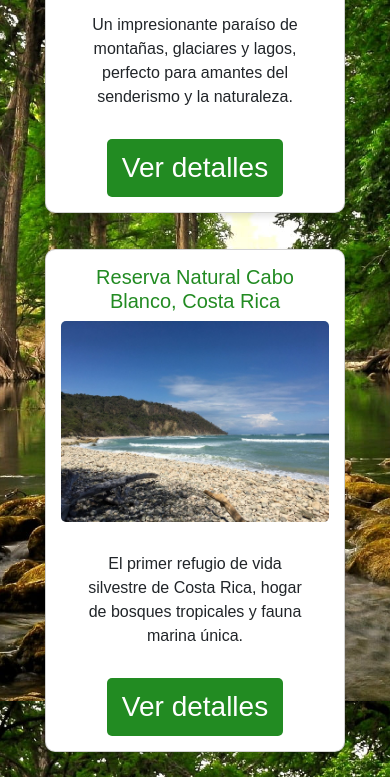
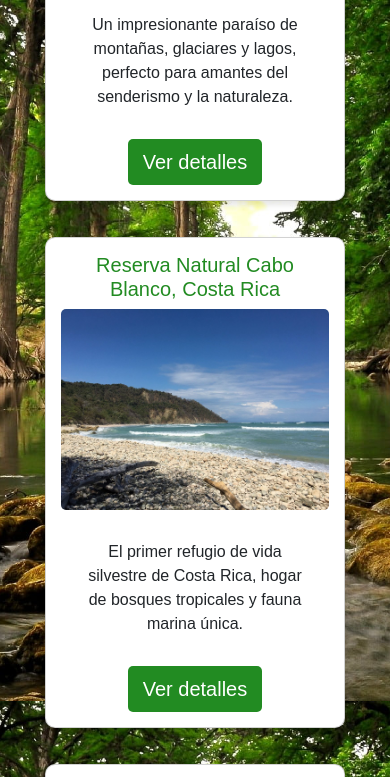
Before and after one commit to El-Rincon-Del-Cine/Ecotravel, a plain HTML site: page index.html in a window 390 px wide. Shown: the part 987-1764 px from the top of the page. Drawn offline with nearby package versions, Linux system fonts and the light colour scheme.

Commit message:
Add files via upload

```diff
--- a/css/style.css
+++ b/css/style.css
@@ -139,7 +139,7 @@ form{
     }
 
     .card a {
-        font-size: 28px;
+        font-size: 20px;
     }
 
     p {
@@ -159,6 +159,6 @@ form{
     }
 
     footer, a{
-        font-size: 5px;
+        font-size: 10px;
     }
 }
```
